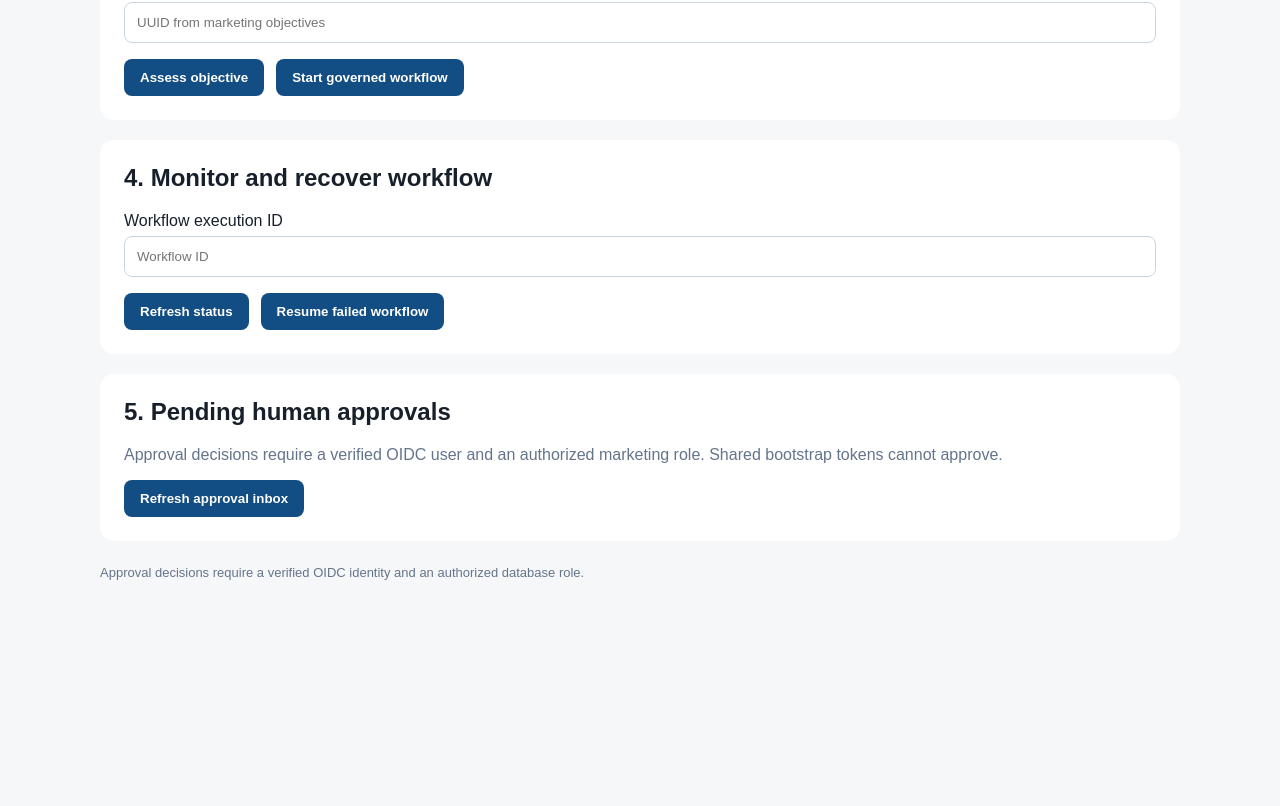
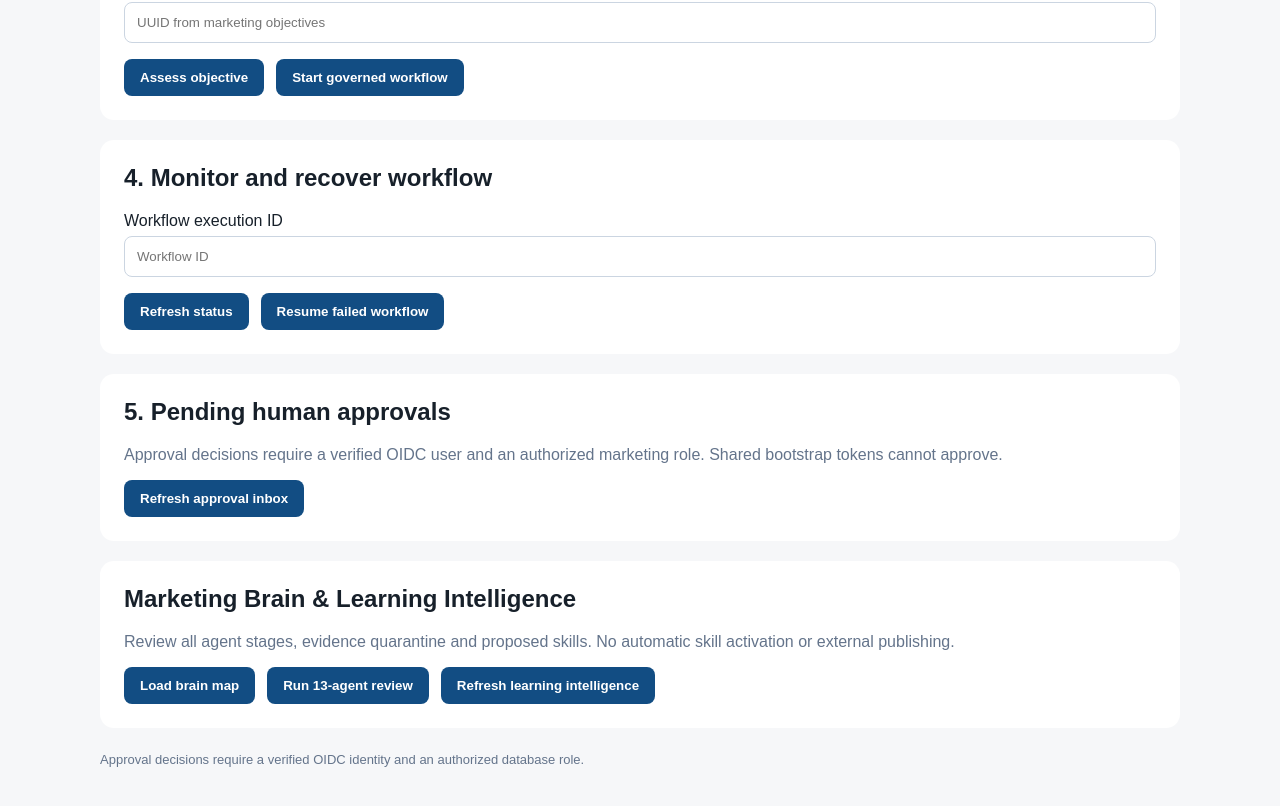
Before and after one commit to Ashour158/medsol-ai-marketing-os, a Next.js app in the folder apps/web/: page / in a window 1280 px wide. Shown: the part 1207-2013 px from the top of the page. Before the commit the page ends 1842 px from the top, so only its background shows below. Built offline with nearby package versions, Linux system fonts and the light colour scheme.

Commit message:
Add brain map, 13-agent assessment and learning evidence control panel to command center

```diff
--- a/apps/web/src/app/page.tsx
+++ b/apps/web/src/app/page.tsx
@@ -24,6 +24,10 @@ export default function Home() {
   const [modelBudget, setModelBudget] = useState<{enabled:boolean;limitMicros?:string;spentMicros?:string;reservedMicros?:string}|null>(null);
   const [agentOperations, setAgentOperations] = useState<{total:number;byStatus:Record<string,number>;recent:Array<{id:string;agentId:string;status:string}>}|null>(null);
   const [agentDetail, setAgentDetail] = useState<unknown>(null);
+  const [brainPlan, setBrainPlan] = useState<unknown>(null);
+  const [brainAssessment, setBrainAssessment] = useState<unknown>(null);
+  const [learningSignals, setLearningSignals] = useState<unknown>(null);
+  const [skillProposals, setSkillProposals] = useState<unknown>(null);
   const [agentHistory, setAgentHistory] = useState<Array<{id:string;agentId:string;status:string}>>([]);
   const [campaignDetail, setCampaignDetail] = useState<unknown>(null);
   const [error, setError] = useState("");
@@ -170,6 +174,19 @@ export default function Home() {
       </div>}
       {pendingApprovals !== null && <pre style={{ whiteSpace: "pre-wrap", overflowWrap: "anywhere", background: "#f1f5f9", padding: 16, borderRadius: 8 }}>{JSON.stringify(pendingApprovals, null, 2)}</pre>}
     </section>
+    <section style={{ background: "white", borderRadius: 14, padding: 24, marginTop: 20 }}>
+      <h2 style={{ marginTop: 0 }}>Marketing Brain & Learning Intelligence</h2>
+      <p style={{ color: "#64748b" }}>Review all agent stages, evidence quarantine and proposed skills. No automatic skill activation or external publishing.</p>
+      <div style={{ display: "flex", flexWrap: "wrap", gap: 12 }}>
+        <button style={buttonStyle} disabled={busy} onClick={() => perform(async () => setBrainPlan(await call("brain/plan")))}>Load brain map</button>
+        <button style={buttonStyle} disabled={busy || !goal.trim()} onClick={() => perform(async () => setBrainAssessment(await call("brain/assess", {requestedOutcome:goal,correlationId:crypto.randomUUID()})))}>Run 13-agent review</button>
+        <button style={buttonStyle} disabled={busy} onClick={() => perform(async () => { const [signals,proposals]=await Promise.all([call("learning/signals"),call("learning/proposals")]);setLearningSignals(signals);setSkillProposals(proposals); })}>Refresh learning intelligence</button>
+      </div>
+      {brainPlan !== null && <details open><summary>Brain stages and nervous-system handoffs</summary><pre style={{whiteSpace:"pre-wrap",overflowWrap:"anywhere"}}>{JSON.stringify(brainPlan,null,2)}</pre></details>}
+      {brainAssessment !== null && <details open><summary>13-agent review trace</summary><pre style={{whiteSpace:"pre-wrap",overflowWrap:"anywhere"}}>{JSON.stringify(brainAssessment,null,2)}</pre></details>}
+      {learningSignals !== null && <details><summary>Learning evidence and quarantine</summary><pre style={{whiteSpace:"pre-wrap",overflowWrap:"anywhere"}}>{JSON.stringify(learningSignals,null,2)}</pre></details>}
+      {skillProposals !== null && <details><summary>Governed agent skill proposals</summary><pre style={{whiteSpace:"pre-wrap",overflowWrap:"anywhere"}}>{JSON.stringify(skillProposals,null,2)}</pre></details>}
+    </section>
     {error && <p role="alert" style={{ color: "#a11919", padding: 16, background: "#fff1f1", borderRadius: 8 }}>{error}</p>}
     <p style={{ marginTop: 24, color: "#64748b", fontSize: 13 }}>Approval decisions require a verified OIDC identity and an authorized database role.</p>
   </main>;
```
